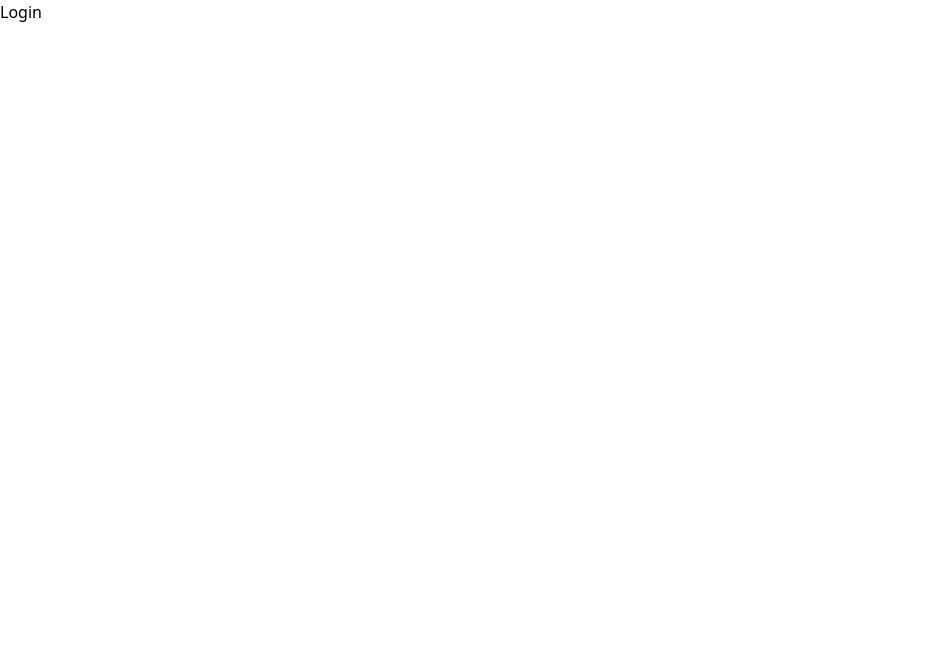
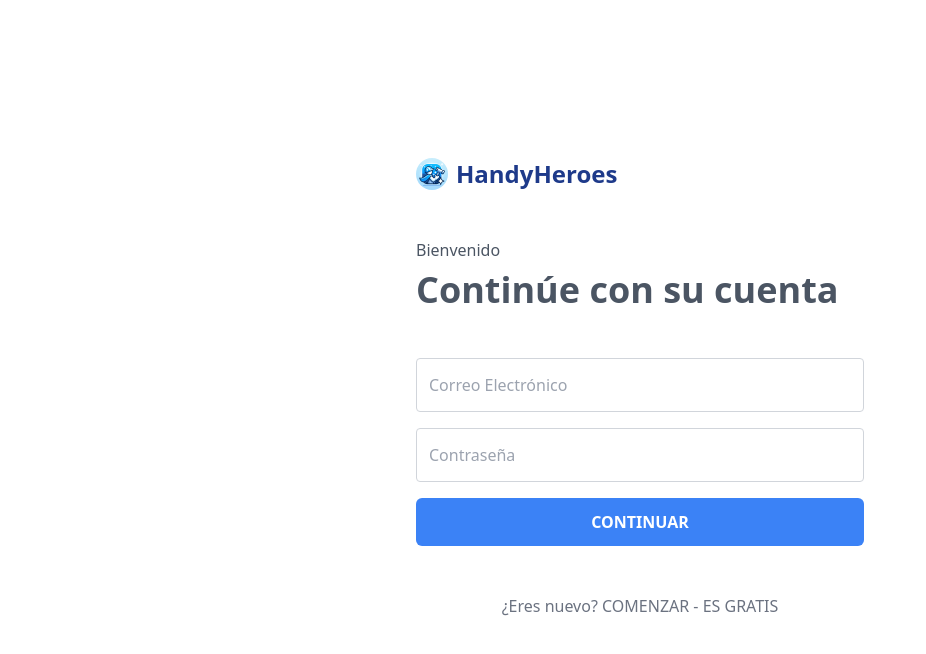
Before and after one commit to abranico/handyheroes, a React (Vite) app in the folder frontend/: page /login in a window 1280 px wide. Shown: the top 654 px of the page, without its empty margins (0-926 px from the left). Built offline with nearby package versions, Linux system fonts and the light colour scheme.

Commit message:
Login page

```diff
--- a/frontend/src/pages/Login/Login.jsx
+++ b/frontend/src/pages/Login/Login.jsx
@@ -1,6 +1,36 @@
 const Login = () => {
   return (
-        <h1>Login</h1>
+    <div className="max-w-md mx-auto flex items-center flex-col justify-center h-screen">
+      <header className="flex flex-col w-full">
+        <div className="flex">
+          <img src="logo.png" alt="HandyHeroes Logo" className="w-8 rounded-full" />
+          <h1 className="text-2xl font-bold text-blue-900 ml-2">HandyHeroes</h1>
+        </div>
+        <p className="mt-12 mb-2 text-gray-600">Bienvenido</p>
+        <h2 className="font-bold text-4xl text-gray-600">Continúe con su cuenta</h2>
+      </header>
+      <main className="w-full">
+        <form className="mt-12 w-full">
+          <div className="mb-4 w-full">
+            <input type="email" id="email" placeholder="Correo Electrónico" className="appearance-none border border-gray-300 rounded w-full py-4 px-3 leading-tight focus:outline-none focus:border-gray-500  text-gray-700" />
+          </div>
+          <div className="mb-4 relative">
+            <input type="password" id="password" placeholder="Contraseña" className="appearance-none border border-gray-300 rounded w-full py-4 px-3 leading-tight focus:outline-none focus:border-gray-500  text-gray-700 pr-10" />
+            <div className="absolute inset-y-0 right-0 flex items-center px-2">
+              <i className="fas fa-eye text-gray-400"></i>
+            </div>
+          </div>
+          <div>
+            <button
+              className="bg-blue-500 w-full text-white px-6 py-3 rounded-md mr-2 transition duration-300 hover:bg-blue-600 font-bold">CONTINUAR</button>
+          </div>
+          <div>
+            <a className="block mt-12 mb-6 text-gray-500 hover:text-gray-700 cursor-pointer text-center w-full">¿Eres nuevo? COMENZAR - ES GRATIS</a>
+          </div>
+        </form>
+
+      </main>
+    </div>
   )
 }
 
```
